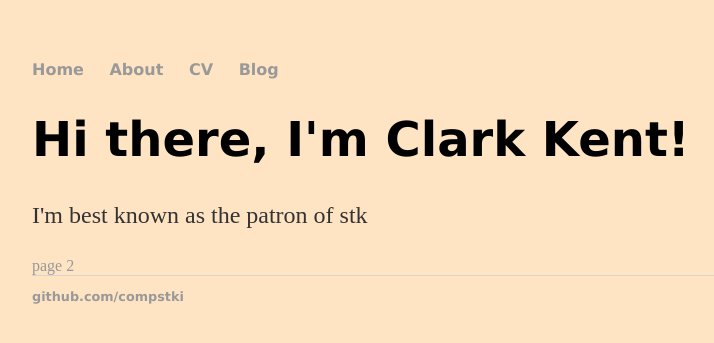
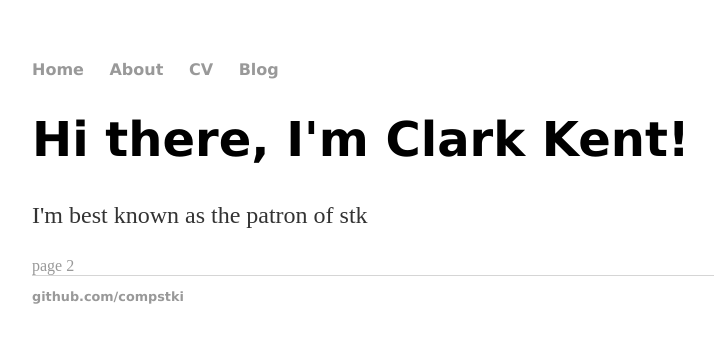
Before and after one commit to compstki/csstk.github.io, a Jekyll site: the page built from index.html, in a window 1280 px wide. Shown: the top 343 px of the page, without its empty margins (160-874 px from the left). Built offline with Jekyll 4.4.1, drawn with Linux system fonts in a browser that asks for light colours.

Commit message:
Update main.css

```diff
--- a/css/main.css
+++ b/css/main.css
@@ -1,7 +1,6 @@
 body {
     margin: 60px auto;
     width: 70%;
-    background-color:bisque;
 }
 nav ul, footer ul {
     font-family:'Verdana', 'Tahoma', 'Sans-Serif';
```
